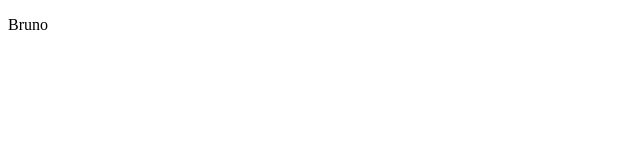
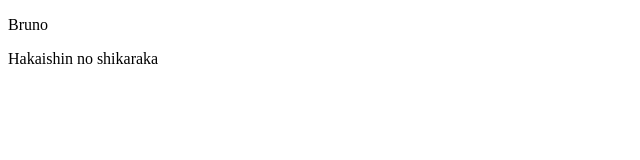
Before and after one commit to bruninhuAl/bruninhuAl, a plain HTML site: page index.html in a window 1280 px wide. Shown: the whole page, without its empty margins (0-640 px from the left). Drawn offline with Linux system fonts and the light colour scheme.

Commit message:
adicionado a descrição

```diff
--- a/index.html
+++ b/index.html
@@ -8,5 +8,6 @@
 </head>
 <body>
     <p>Bruno</p>
+    <p>Hakaishin no shikaraka</p>
 </body>
 </html>
```
